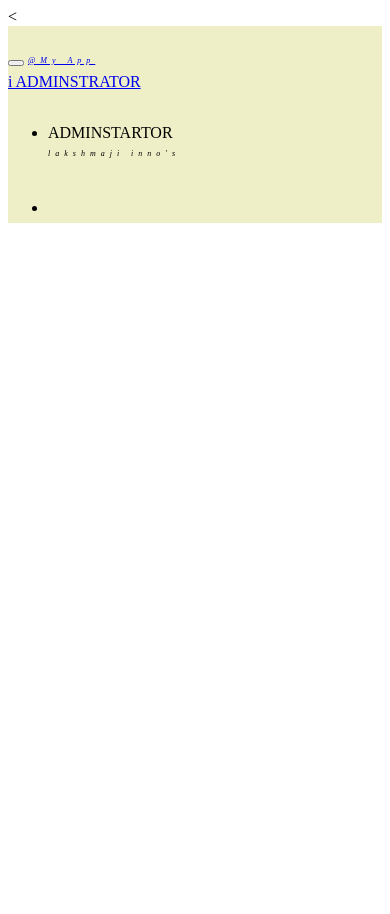
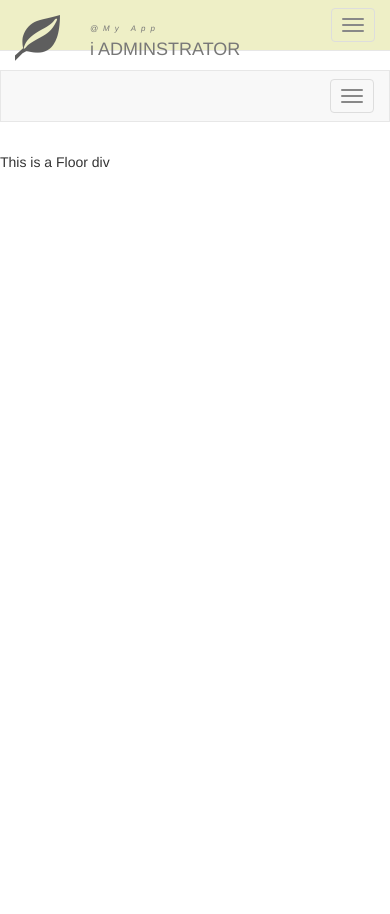
Before and after one commit to Jeplin/POSWeb, a PHP site: page /templates/home/index.php?floor in a window 390 px wide; the page is wider, and only the part inside the window is pictured. Before the commit the page ends 223 px from the top of that part, so only its background shows below. Run offline with PHP 8.4, Linux system fonts and the light colour scheme.

Commit message:
New File

```diff
--- /dev/null
+++ b/assets/css/home.css
@@ -0,0 +1,14 @@
+.mainContainer{
+    margin-top: 70px;
+    /* border: 1px solid black; */
+    position: relative;
+    display: block;
+}
+
+.container{
+    margin: 0;
+    width: 100%;
+    float: left;
+    /* border:1px solid blue; */
+    padding: 10px 0;
+}
--- a/home/index.php
+++ /dev/null
@@ -1,38 +0,0 @@
-<!DOCTYPE html>
-
-
-<<!DOCTYPE html>
-<html>
-<head>
-    <meta charset="utf-8" />
-    <meta http-equiv="X-UA-Compatible" content="IE=edge">
-    <title>ADMIN</title>
-    <meta name="viewport" content="width=device-width, initial-scale=1">
-
-</head>
-<body>
-<nav class="navbar navbar-default navbar-fixed-top" style="background:#eeefc6">
-  	<div class="container-fluid">
-    	<div class="navbar-header">
-      		<button type="button" class="navbar-toggle" data-toggle="collapse" data-target="#myNavbar">
-        		<span class="icon-bar"></span>
-        		<span class="icon-bar"></span>
-        		<span class="icon-bar"></span>
-      		</button>
-	      	<a class="navbar-brand" href="#">
-          		<span class="glyphicon glyphicon-leaf" style="font-size:2.5em"></span>
-      		</a>
-		<a class="navbar-brand" href="#">
-          		<span><i style="font-size:8px;letter-spacing:5px">@My App</i><br> i ADMINSTRATOR</span>
-      		</a>
- 	</div>
-    	<div class="collapse navbar-collapse" id="myNavbar">
-	      	<ul class="nav navbar-nav navbar-right">
-        		<li ><p style="margin-top:10%;">ADMINSTARTOR<br><i style="font-size:8px;letter-spacing:5px">lakshmaji inno's</i></p></li>
-        		<li><a href="login/logout.php"><span class="glyphicon glyphicon-off" style="font-size:2.5em"></span></a></li>
-      		</ul>
-    	</div>
-  	</div>
-</nav>
-</body>
-</html>
--- /dev/null
+++ b/templates/employee/index.php
@@ -0,0 +1,5 @@
+<div>
+
+This is Employee Page
+
+</div>
--- /dev/null
+++ b/templates/floor/index.php
@@ -0,0 +1,5 @@
+<div>
+
+    This is a Floor div
+
+</div>
--- /dev/null
+++ b/templates/home/index.php
@@ -0,0 +1,86 @@
+<!-- ?php
+  require('templates/login/session.php');
+?> -->
+
+<!DOCTYPE html>
+<html lang="en">
+<head>
+	<meta charset="utf-8">
+  	<meta name="viewport" content="width=device-width, initial-scale=1">
+  	<meta http-equiv="X-UA-Compatible" content="IE=edge,chrome=1" />
+   	<title>i ADMIN</title>
+	<meta name="robots" content="noindex, nofollow">
+   	<meta name="author" content="lakshmaji"/>
+   	<!-- <link rel="publisher" href="http://lakshmaji.tk"> -->
+
+  	<!-- <link rel="stylesheet" href="http://maxcdn.bootstrapcdn.com/bootstrap/3.3.5/css/bootstrap.min.css">
+  	<script src="https://ajax.googleapis.com/ajax/libs/jquery/1.11.3/jquery.min.js"></script>
+  	<script src="http://maxcdn.bootstrapcdn.com/bootstrap/3.3.5/js/bootstrap.min.js"></script> -->
+
+	<link rel="stylesheet" href="../../assets/css/bootstrap.css">
+	<link rel="stylesheet" href="../../assets/css/home.css">
+  	<script src="../../assets/js/jquery.min.js"></script>
+  	<script src="../../assets/js/bootstrap.js"></script>
+
+
+	<style>
+		html,body{width:100%;height:100%;}
+                .fix_nav{margin-top:10%;}
+		.win_by_lakshmaji{padding:3em 0em;text-align: center;margin:1.5em 1em;text-shadow:5px 5px 10px black;font-size:18px;}
+		.wrapper{line-height:12;}
+		a:hover{text-decoration:none;}
+	</style>
+</head>
+<body>
+
+<nav class="navbar navbar-default navbar-fixed-top" style="background:#eeefc6">
+  	<div class="container-fluid">
+    	<div class="navbar-header">
+      		<button type="button" class="navbar-toggle" data-toggle="collapse" data-target="#myNavbar">
+        		<span class="icon-bar"></span>
+        		<span class="icon-bar"></span>
+        		<span class="icon-bar"></span>
+      		</button>
+	      	<a class="navbar-brand" href="#">
+          		<span class="glyphicon glyphicon-leaf" style="font-size:2.5em"></span>
+      		</a>
+		<a class="navbar-brand" href="#">
+          		<span><i style="font-size:8px;letter-spacing:5px">@My App</i><br> i ADMINSTRATOR</span>
+      		</a>
+ 	</div>
+    	<div class="collapse navbar-collapse" id="myNavbar">
+	      	<ul class="nav navbar-nav navbar-right">
+        		<li ><p style="margin-top:10%;">ADMINSTARTOR<br><i style="font-size:8px;letter-spacing:5px">lakshmaji inno's</i></p></li>
+        		<li><a href="../login/logout.php"><span class="glyphicon glyphicon-off" style="font-size:2.5em"></span></a></li>
+      		</ul>
+    	</div>
+  	</div>
+</nav>
+
+<div class="row affix-row mainContainer">
+		<?php
+		include('../sidenav/sidenav.php'); ?>
+		<div class="col-sm-9 col-md-10 affix-content">
+			<div class="container">
+				<?php
+					if(isset($_GET['floor'])){
+						include("../floor/index.php");
+					}
+					else if(isset($_GET['order'])){
+						//echo "Order";
+						include("../order/index.php");
+					}
+					else if(isset($_GET['employee'])){
+						//echo "Employee";
+						include("../employee/index.php");
+					}
+					else{
+						header("location:?floor");
+						include("../floor/index.php");
+					}
+				?>
+            </div>
+        </div>
+</div>
+</body>
+</html>
--- a/login/login.php
+++ b/templates/login/login.php
@@ -1,7 +1,7 @@
 <?php
 	session_start(); // Starting Session
 
-							include('../connection.php');
+							include('../../connection.php');
 						$connection = new createConnection(); 			//created a new object
 						$connection_ref = $connection->connectToDatabase();
 						// $connection->selectDatabase();
@@ -24,7 +24,7 @@
 			$password=$_POST['password'];
 
 			$_SESSION['login_user']=$username; // Initializing Session
-			header("Location: ../");
+			header("Location: ../../");
 
 			// Establishing Connection with Server by passing server_name, user_id and password as a parameter
 
--- a/login/session.php
+++ b/templates/login/session.php
@@ -3,6 +3,6 @@ session_start();// Starting Session
 
 if(!isset($_SESSION['login_user']))
 {
-	header("location:login/index.php");
+	header("location:templates/login/index.php");
 }
 ?>
--- /dev/null
+++ b/templates/order/index.php
@@ -0,0 +1,5 @@
+<div>
+
+this is order page
+
+</div>
--- a/sidenav/sidenav.php
+++ b/templates/sidenav/sidenav.php
@@ -13,11 +13,11 @@
 						<div class="navbar-collapse collapse sidebar-navbar-collapse">
 							<ul class="nav navbar-nav" id="sidenav01">
 
-                                <li><a href="#"><span class="glyphicon glyphicon-link"></span>Floor Map</a></li>
-                                <li><a href="#"><span class="glyphicon glyphicon-link"></span>Order History</a></li>
-                                <li><a href="#"><span class="glyphicon glyphicon-link"></span>Employee</a></li>
-                                <li><a href="#"><span class="glyphicon glyphicon-link"></span>Inventory</a></li>
-								<li><a href="./login/logout.php"><span class="glyphicon glyphicon-off"></span> LOGOUT</a></li>
+                                <li><a href="?floor"><span class="glyphicon glyphicon-link"></span>Floor Map</a></li>
+                                <li><a href="?order"><span class="glyphicon glyphicon-link"></span>Order History</a></li>
+                                <li><a href="?employee"><span class="glyphicon glyphicon-link"></span>Employee</a></li>
+                                <li><a href="?inventory"><span class="glyphicon glyphicon-link"></span>Inventory</a></li>
+								<li><a href="../login/logout.php"><span class="glyphicon glyphicon-off"></span> LOGOUT</a></li>
 								<li><a href="#"><span class="glyphicon glyphicon-info-sign"></span> HELP</a></li>
 							</ul>
 						</div><!--/.nav-collapse -->
```
Also changed, not shown: index.php (+13 -52 lines), templates/login/index.php (renamed from login/index.php, +6 -6 lines), README.md (deleted), assets/fonts/glyphicons-halflings-regular.ttf (added), assets/fonts/glyphicons-halflings-regular.woff (added), templates/login/logout.php (renamed from login/logout.php), 4 other files.
